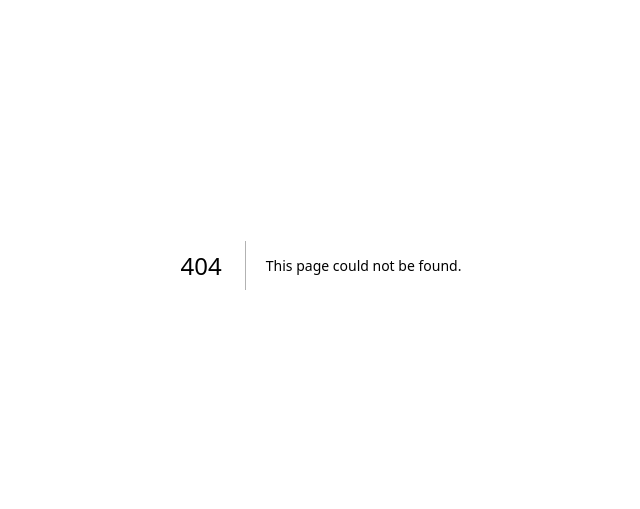
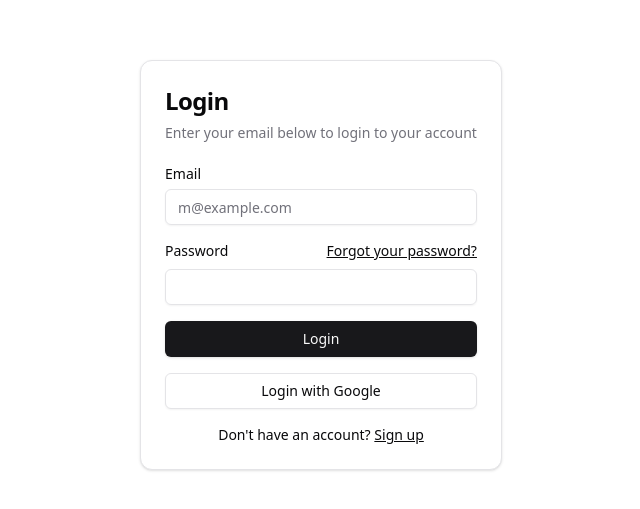
Before and after one commit to Andyrei/shhpingList_frontend, a Next.js app: page /login in a window 1280 px wide. Before the commit this address had no page. Shown: the part 135-644 px from the top of the page, without its empty margins (319-959 px from the left). Built offline with nearby package versions, Linux system fonts and the light colour scheme.

Commit message:
ADD: user authenticate pages

```diff
--- /dev/null
+++ b/src/app/(user)/forgot-password/page.tsx
@@ -0,0 +1,7 @@
+type Props = {}
+
+export default function page({}: Props) {
+  return (
+    <div>page forgot-password</div>
+  )
+}
--- /dev/null
+++ b/src/app/(user)/login/page.tsx
@@ -0,0 +1,12 @@
+
+import LoginForm from "@/components/authentication-02"
+
+type Props = {}
+
+export default function page({}: Props) {
+  return (
+   <div className="min-h-screen flex items-center justify-center w-full">
+      <LoginForm></LoginForm>
+   </div>
+  )
+}
--- /dev/null
+++ b/src/app/(user)/register/page.tsx
@@ -0,0 +1,7 @@
+type Props = {}
+
+export default function page({}: Props) {
+  return (
+    <div>page register</div>
+  )
+}
--- /dev/null
+++ b/src/app/dashboard/page.tsx
@@ -0,0 +1,7 @@
+type Props = {}
+
+export default function page({}: Props) {
+  return (
+    <div>DASHBOARD</div>
+  )
+}
--- /dev/null
+++ b/src/components/authentication-02.tsx
@@ -0,0 +1,59 @@
+import Link from "next/link"
+
+import { Button } from "@/components/ui/button"
+import {
+  Card,
+  CardContent,
+  CardDescription,
+  CardHeader,
+  CardTitle,
+} from "@/components/ui/card"
+import { Input } from "@/components/ui/input"
+import { Label } from "@/components/ui/label"
+
+export default function LoginForm() {
+  return (
+    <Card className="mx-auto max-w-sm">
+      <CardHeader>
+        <CardTitle className="text-2xl">Login</CardTitle>
+        <CardDescription>
+          Enter your email below to login to your account
+        </CardDescription>
+      </CardHeader>
+      <CardContent>
+        <div className="grid gap-4">
+          <div className="grid gap-2">
+            <Label htmlFor="email">Email</Label>
+            <Input
+              id="email"
+              type="email"
+              placeholder="m@example.com"
+              required
+            />
+          </div>
+          <div className="grid gap-2">
+            <div className="flex items-center">
+              <Label htmlFor="password">Password</Label>
+              <Link href="#" className="ml-auto inline-block text-sm underline">
+                Forgot your password?
+              </Link>
+            </div>
+            <Input id="password" type="password" required />
+          </div>
+          <Button type="submit" className="w-full">
+            Login
+          </Button>
+          <Button variant="outline" className="w-full">
+            Login with Google
+          </Button>
+        </div>
+        <div className="mt-4 text-center text-sm">
+          Don&apos;t have an account?{" "}
+          <Link href="#" className="underline">
+            Sign up
+          </Link>
+        </div>
+      </CardContent>
+    </Card>
+  )
+}
--- /dev/null
+++ b/src/components/ui/card.tsx
@@ -0,0 +1,76 @@
+import * as React from "react"
+
+import { cn } from "@/lib/utils"
+
+const Card = React.forwardRef<
+  HTMLDivElement,
+  React.HTMLAttributes<HTMLDivElement>
+>(({ className, ...props }, ref) => (
+  <div
+    ref={ref}
+    className={cn(
+      "rounded-xl border bg-card text-card-foreground shadow",
+      className
+    )}
+    {...props}
+  />
+))
+Card.displayName = "Card"
+
+const CardHeader = React.forwardRef<
+  HTMLDivElement,
+  React.HTMLAttributes<HTMLDivElement>
+>(({ className, ...props }, ref) => (
+  <div
+    ref={ref}
+    className={cn("flex flex-col space-y-1.5 p-6", className)}
+    {...props}
+  />
+))
+CardHeader.displayName = "CardHeader"
+
+const CardTitle = React.forwardRef<
+  HTMLParagraphElement,
+  React.HTMLAttributes<HTMLHeadingElement>
+>(({ className, ...props }, ref) => (
+  <h3
+    ref={ref}
+    className={cn("font-semibold leading-none tracking-tight", className)}
+    {...props}
+  />
+))
+CardTitle.displayName = "CardTitle"
+
+const CardDescription = React.forwardRef<
+  HTMLParagraphElement,
+  React.HTMLAttributes<HTMLParagraphElement>
+>(({ className, ...props }, ref) => (
+  <p
+    ref={ref}
+    className={cn("text-sm text-muted-foreground", className)}
+    {...props}
+  />
+))
+CardDescription.displayName = "CardDescription"
+
+const CardContent = React.forwardRef<
+  HTMLDivElement,
+  React.HTMLAttributes<HTMLDivElement>
+>(({ className, ...props }, ref) => (
+  <div ref={ref} className={cn("p-6 pt-0", className)} {...props} />
+))
+CardContent.displayName = "CardContent"
+
+const CardFooter = React.forwardRef<
+  HTMLDivElement,
+  React.HTMLAttributes<HTMLDivElement>
+>(({ className, ...props }, ref) => (
+  <div
+    ref={ref}
+    className={cn("flex items-center p-6 pt-0", className)}
+    {...props}
+  />
+))
+CardFooter.displayName = "CardFooter"
+
+export { Card, CardHeader, CardFooter, CardTitle, CardDescription, CardContent }
--- /dev/null
+++ b/src/components/ui/input.tsx
@@ -0,0 +1,25 @@
+import * as React from "react"
+
+import { cn } from "@/lib/utils"
+
+export interface InputProps
+  extends React.InputHTMLAttributes<HTMLInputElement> {}
+
+const Input = React.forwardRef<HTMLInputElement, InputProps>(
+  ({ className, type, ...props }, ref) => {
+    return (
+      <input
+        type={type}
+        className={cn(
+          "flex h-9 w-full rounded-md border border-input bg-transparent px-3 py-1 text-sm shadow-sm transition-colors file:border-0 file:bg-transparent file:text-sm file:font-medium placeholder:text-muted-foreground focus-visible:outline-none focus-visible:ring-1 focus-visible:ring-ring disabled:cursor-not-allowed disabled:opacity-50",
+          className
+        )}
+        ref={ref}
+        {...props}
+      />
+    )
+  }
+)
+Input.displayName = "Input"
+
+export { Input }
--- /dev/null
+++ b/src/components/ui/label.tsx
@@ -0,0 +1,26 @@
+"use client"
+
+import * as React from "react"
+import * as LabelPrimitive from "@radix-ui/react-label"
+import { cva, type VariantProps } from "class-variance-authority"
+
+import { cn } from "@/lib/utils"
+
+const labelVariants = cva(
+  "text-sm font-medium leading-none peer-disabled:cursor-not-allowed peer-disabled:opacity-70"
+)
+
+const Label = React.forwardRef<
+  React.ElementRef<typeof LabelPrimitive.Root>,
+  React.ComponentPropsWithoutRef<typeof LabelPrimitive.Root> &
+    VariantProps<typeof labelVariants>
+>(({ className, ...props }, ref) => (
+  <LabelPrimitive.Root
+    ref={ref}
+    className={cn(labelVariants(), className)}
+    {...props}
+  />
+))
+Label.displayName = LabelPrimitive.Root.displayName
+
+export { Label }
```
